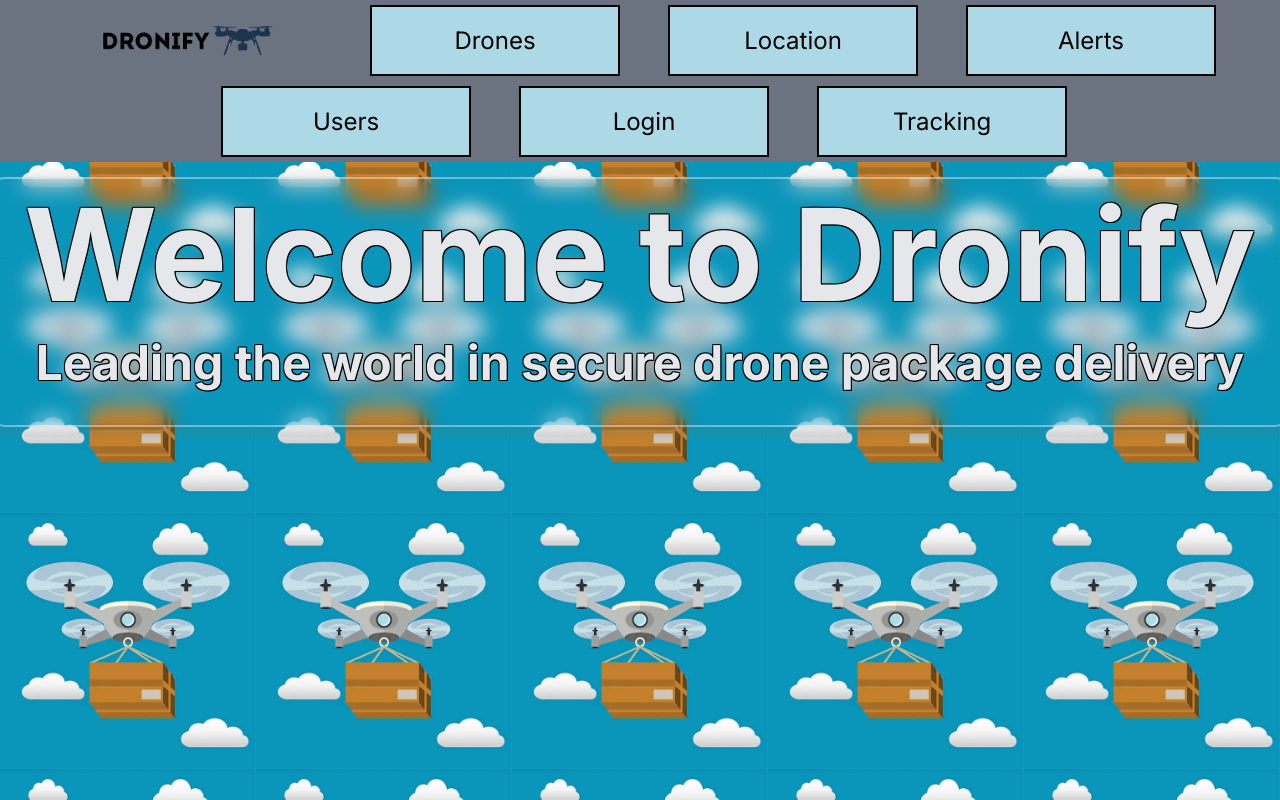
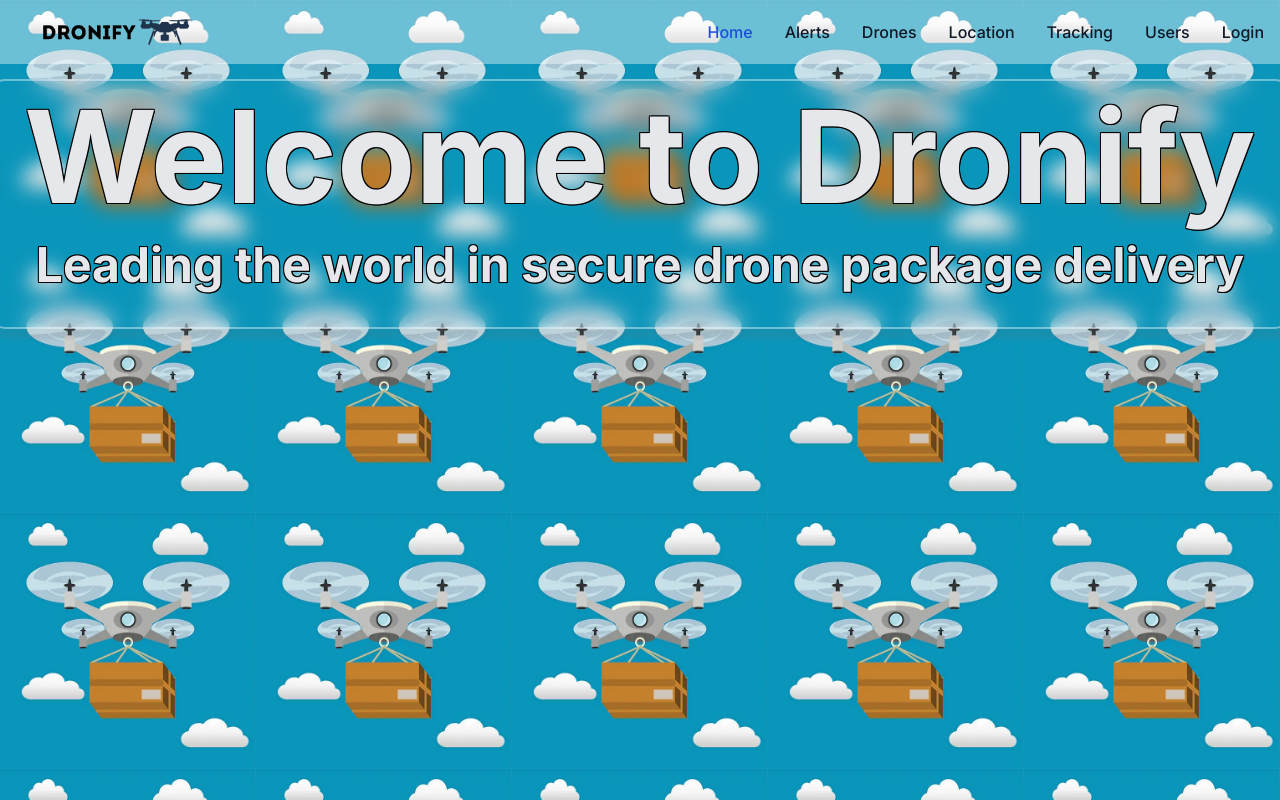
Before and after one commit to NielPatelSE12/zero_trust_project, a Next.js app: page / in a window 1280 px wide. Built offline with nearby package versions, Linux system fonts and the light colour scheme.

Commit message:
added consistent navbar

```diff
--- a/app/alerts/page.tsx
+++ b/app/alerts/page.tsx
@@ -1,6 +1,7 @@
 "use client"
 import React, { useState } from "react";
 import './alerts.css';
+import Heading from "../drones/heading";
 
 export default function Alerts() {
     const [showPopupAlerts, setShowPopupAddNewAlert] = useState(false);
@@ -36,7 +37,10 @@ export default function Alerts() {
     }
 
     return (
+        <>
+            <Heading/>
             <div className='Alerts-Page'>
+
                 <div className = "heading">
                     <h1>Drone Alerts</h1>
                 </div>
@@ -128,5 +132,6 @@ export default function Alerts() {
                     )}
                 </div>
             </div>
+        </>
     )
 }
--- a/app/drones/heading.tsx
+++ b/app/drones/heading.tsx
@@ -1,3 +1,4 @@
+"use client";
 import Link from "next/link";
 import { useState } from "react";
 
@@ -81,7 +82,7 @@ export default function Heading() {
             </li>
             <li>
               <Link
-                href="/"
+                href="/location"
                 className="block py-2 px-3 text-gray-900 rounded hover:bg-gray-100 md:hover:bg-transparent md:border-0 md:hover:text-blue-700 md:p-0 dark:text-white md:dark:hover:text-blue-500 dark:hover:bg-gray-700 dark:hover:text-white md:dark:hover:bg-transparent"
               >
                 Location
@@ -105,7 +106,7 @@ export default function Heading() {
             </li>
             <li>
               <Link
-                href="/Login"
+                href="/login"
                 className="block py-2 px-3 text-gray-900 rounded hover:bg-gray-100 md:hover:bg-transparent md:border-0 md:hover:text-blue-700 md:p-0 dark:text-white md:dark:hover:text-blue-500 dark:hover:bg-gray-700 dark:hover:text-white md:dark:hover:bg-transparent"
               >
                 Login
--- a/app/location/page.tsx
+++ b/app/location/page.tsx
@@ -3,36 +3,12 @@ import React from "react";
 import './location.css';
 import Image from "next/image";
 import Link from "next/link";
+import Heading from '../drones/heading'
 
 const LocationPage: React.FC = () => {
     return (
         <div>
-            <div className="top-bar">
-                <div className="mx-auto flex flex-wrap flex-col items-center bg-gray-500">
-                    <div className="flex flex-wrap items-center text-base justify-center">
-                        <a className="margins mr-5 text-2xl">
-                            <p className="center">
-                                <Image src="/dronify.png" quality="100" width="250" height="100" alt="123" />
-                            </p>
-                        </a>
-                        <a href="/drones" className="margins mr-5 text-2xl" id="border">
-                            <p className="center">Drones</p>
-                        </a>
-                        <a href="/location" className="margins mr-5 text-2xl px-20" id="border">
-                            <p className="center">Location</p>
-                        </a>
-                        <a href="/alerts" className="margins mr-5 text-2xl px-20" id="border">
-                            <p className="center">Alerts</p>
-                        </a>
-                        <a href="/users" className="margins mr-5 text-2xl px-20" id="border">
-                            <p className="center">Users</p>
-                        </a>
-                        <a href="/login" className="margins mr-5 text-2xl px-20" id="border">
-                            <p className="center">Login</p>
-                        </a>
-                    </div>
-                </div>
-            </div>
+            <Heading />
             <div className="location-page">
                 <div className="options-container">
                     <div className="option">
--- a/app/login/page.tsx
+++ b/app/login/page.tsx
@@ -4,6 +4,7 @@ import { useState } from "react";
 import './login.css';
 import dronify from './dronify.png'
 import { useRouter } from "next/navigation";
+import Heading from '../drones/heading'
 
 const Login: React.FC = () => {
     const router = useRouter();
@@ -27,6 +28,8 @@ const Login: React.FC = () => {
     }
 
     return (
+        <>
+            <Heading/>
             <div className="login-block">
                 <div className="welcome">
                     <h1>Welcome Back</h1>
@@ -50,6 +53,7 @@ const Login: React.FC = () => {
                     </div>
                 </div>
             </div>
+        </>
     )
 }
 
--- a/app/page.tsx
+++ b/app/page.tsx
@@ -1,45 +1,12 @@
+"use client";
 import Image from "next/image";
-import Link from "next/link";
+import Heading from "./drones/heading"
 import './home.css';
 
 export default function Home() {
   return (
 <div>
-	<div className = "mx-auto flex flex-wrap flex-col items-center bg-gray-500">
-		<div className = "flex flex-wrap items-center text-base justify-center">
-
-			<a className = "margins mr-5 text-2xl">
-				<p className = "center">
-					<Image src = "/dronify.png" quality = "100" width = "250" height = "100" alt="123"/>
-				</p>
-			</a>
-
-			<a href = "/drones" className = "margins mr-5 text-2xl" id = "border">
-					<p className = "center">Drones</p>
-			</a>
-
-			<a href = "/location" className = "margins mr-5 text-2xl px-20" id = "border">
-					<p className = "center">Location</p>
-			</a>
-
-			<a href = "/alerts" className = "margins mr-5 text-2xl px-20" id = "border">
-					<p className = "center">Alerts</p>
-			</a>
-
-			<a href = "/users" className = "margins mr-5 text-2xl px-20" id = "border">
-					<p className = "center">Users</p>
-			</a>
-
-			<a href = "/login" className = "margins mr-5 text-2xl px-20" id = "border">
-					<p className = "center">Login</p>
-			</a>
-
-			<a href = "/tracking" className = "margins mr-5 text-2xl px-20" id = "border">
-					<p className = "center">Tracking</p>
-			</a>
-
-		</div>
-	</div>
+	<Heading/>
 	<div className="welcome-block">
 		<a className = "text-9xl text-gray-200 px-30 font-bold">
 			<p className = "text-center mt-3 mb-5 text-outline">Welcome to Dronify</p>
--- a/app/signup/page.tsx
+++ b/app/signup/page.tsx
@@ -2,13 +2,15 @@
 import React from "react";
 import { useState } from "react";
 import './signup.css'
-
+import Heading from '../drones/heading'
 
 
 const Signup: React.FC = () => {
     const [username, setUsername] = useState('')
     const [password, setPassword] = useState('')
     return (
+        <>
+            <Heading />
             <div className="login-block">
                 <div className="welcome">
                     Welcome to Dronify
@@ -37,6 +39,7 @@ const Signup: React.FC = () => {
                     <br></br>
                 </div>
             </div>
+        </>
     )
 }
 
--- a/app/tracking/page.tsx
+++ b/app/tracking/page.tsx
@@ -2,10 +2,13 @@ import React from "react";
 import './tracking.css';
 import Image from "next/image";
 import earth from "./earth-1365995_960_720.jpg";
+import Heading from "../drones/heading"
 
 const Tracking = () => {
   return (
+    <>
       <div className="background">
+      <Heading/>
         <div className="content">
           <h1 className="titleone">Tracking Form</h1>
 
@@ -29,6 +32,7 @@ const Tracking = () => {
           </form>
         </div>
       </div>
+    </>
   );
 }
 
--- a/app/users/page.tsx
+++ b/app/users/page.tsx
@@ -2,6 +2,7 @@
 import React, { useState } from "react";
 import './users.css';
 import Modal from './modal';
+import Heading from '../drones/heading'
 
 export default function UserPage() {
     const [isModalOpen, setModalOpen] = useState(false);
@@ -47,6 +48,7 @@ export default function UserPage() {
 
     return (
         <div>
+            <Heading />
             <div className="page-center">
                 User Management
             </div>
```
Lines whose indentation alone changed are shown as unchanged.
